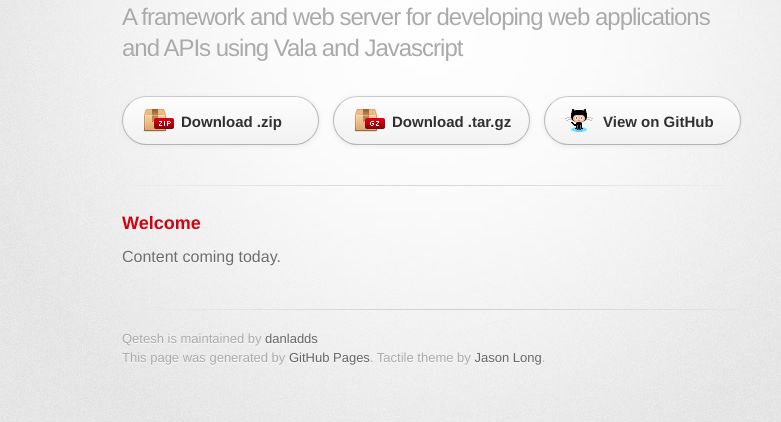
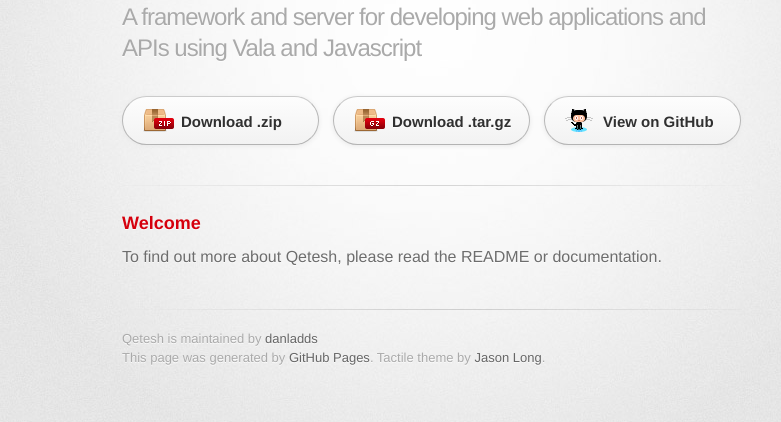
Before and after one commit to danladds/qetesh, a plain HTML site: page index.html in a window 1280 px wide. Shown: the part 92-514 px from the top of the page, without its empty margins (208-989 px from the left). Drawn offline with Linux system fonts and the light colour scheme; a web font is replaced by a local one.

Commit message:
Create gh-pages branch via GitHub

```diff
--- a/index.html
+++ b/index.html
@@ -19,7 +19,7 @@
 
         <header>
           <h1>Qetesh</h1>
-          <h2>A framework and web server for developing web applications and APIs using Vala and Javascript</h2>
+          <h2>A framework and server for developing web applications and APIs using Vala and Javascript</h2>
         </header>
 
         <section id="downloads" class="clearfix">
@@ -34,7 +34,7 @@
           <h3>
 <a id="welcome" class="anchor" href="#welcome" aria-hidden="true"><span class="octicon octicon-link"></span></a>Welcome</h3>
 
-<p>Content coming today.</p>
+<p>To find out more about Qetesh, please read the README or documentation.</p>
         </section>
 
         <footer>
--- a/params.json
+++ b/params.json
@@ -1 +1 @@
-{"name":"Qetesh","tagline":"A framework and web server for developing web applications and APIs using Vala and Javascript","body":"### Welcome\r\nContent coming today.","google":"","note":"Don't delete this file! It's used internally to help with page regeneration."}
+{"name":"Qetesh","tagline":"A framework and server for developing web applications and APIs using Vala and Javascript","body":"### Welcome\r\nTo find out more about Qetesh, please read the README or documentation.","google":"","note":"Don't delete this file! It's used internally to help with page regeneration."}
```
